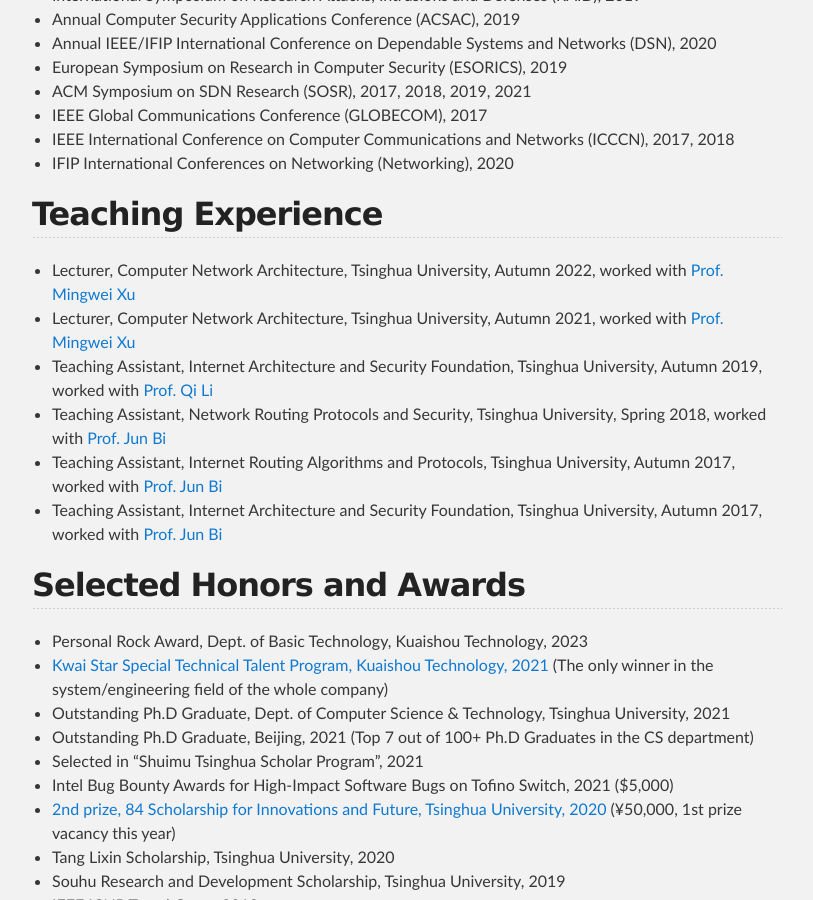
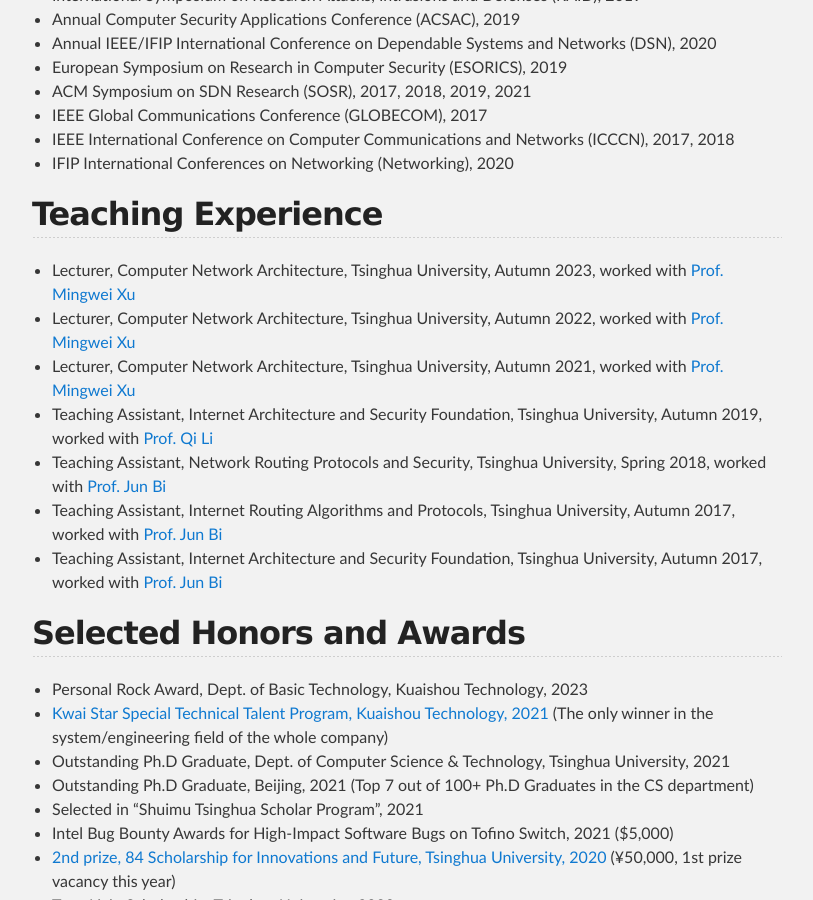
Before and after one commit to zhangmenghao/zhangmenghao.github.io, a Jekyll site: the page built from index.md, in a window 1280 px wide and 900 px high, scrolled down 4741 px. Shown: the whole window, without its empty margins (233-1046 px from the left). Built offline with Jekyll 4.4.1, drawn with Linux system fonts in a browser that asks for light colours.

Commit message:
Update teaching experience

```diff
--- a/index.md
+++ b/index.md
@@ -174,6 +174,7 @@
 
 
 ## Teaching Experience
+* Lecturer, Computer Network Architecture, Tsinghua University, Autumn 2023, worked with [Prof. Mingwei Xu](http://routing.netlab.tsinghua.edu.cn/tiki-index.php?page=Mingwei+Xu)
 * Lecturer, Computer Network Architecture, Tsinghua University, Autumn 2022, worked with [Prof. Mingwei Xu](http://routing.netlab.tsinghua.edu.cn/tiki-index.php?page=Mingwei+Xu)
 * Lecturer, Computer Network Architecture, Tsinghua University, Autumn 2021, worked with [Prof. Mingwei Xu](http://routing.netlab.tsinghua.edu.cn/tiki-index.php?page=Mingwei+Xu)
 * Teaching Assistant, Internet Architecture and Security Foundation, Tsinghua University, Autumn 2019, worked with [Prof. Qi Li](https://sites.google.com/site/qili2012/)
```
